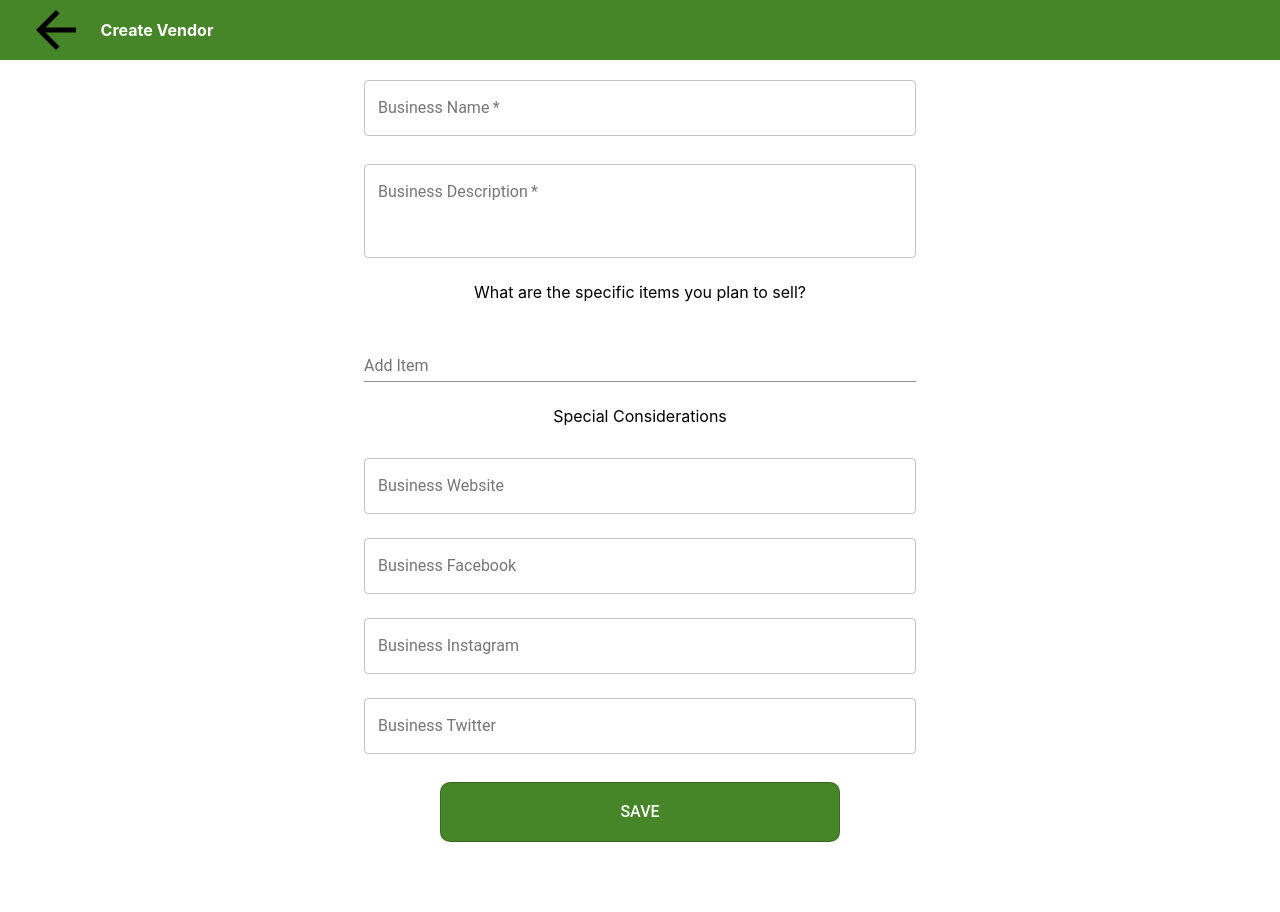
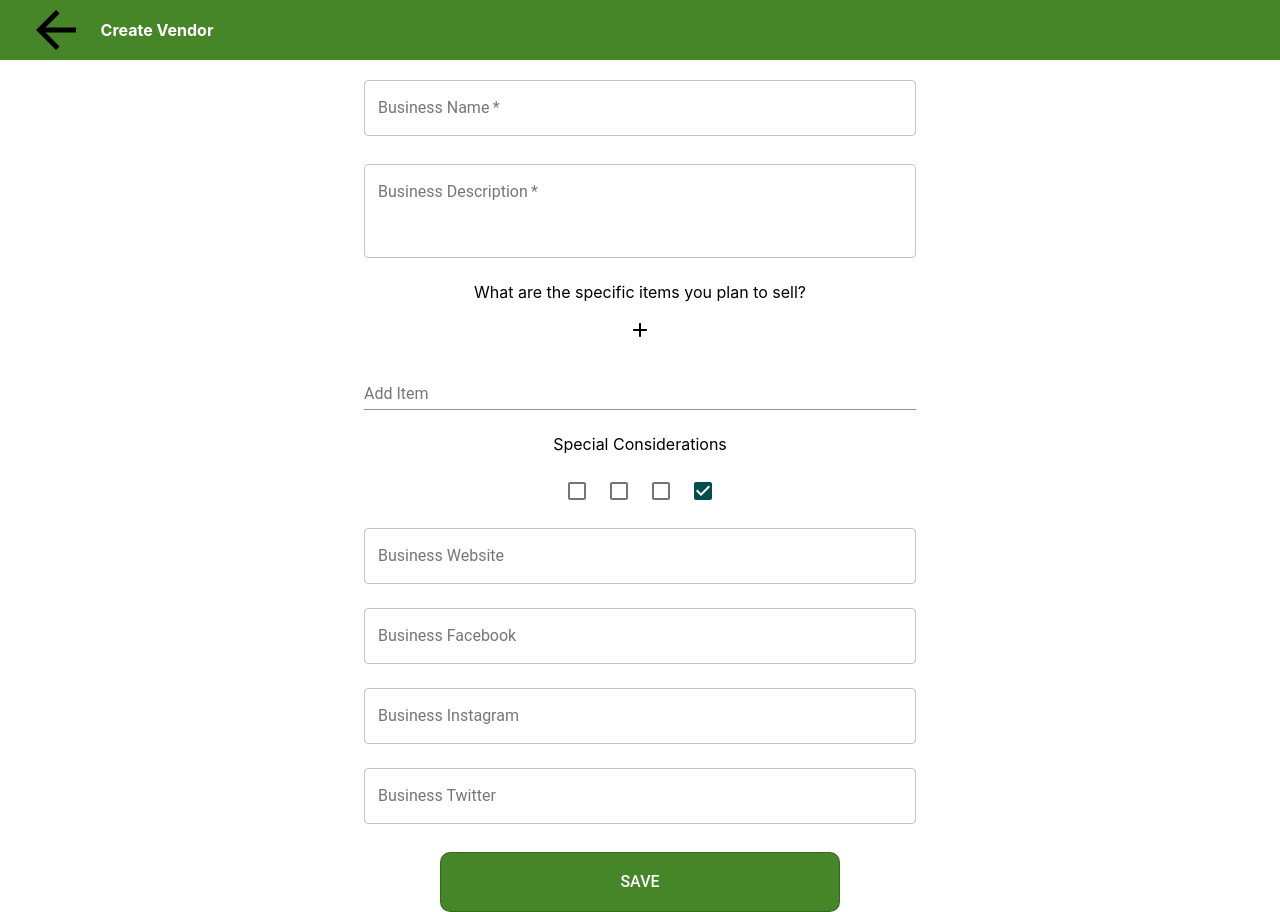
Before and after one commit to labs14-market-organizer/frontend, a React (Create React App) app: page /createvendor in a window 1280 px wide. Before the commit the page ends 842 px from the top, so only its background shows below. Built offline with nearby package versions, Linux system fonts and the light colour scheme; a web font is replaced by a local one.

Commit message:
added checkboxes

```diff
--- a/src/routes/CreateVendor.js
+++ b/src/routes/CreateVendor.js
@@ -1,10 +1,12 @@
 import React from "react";
 import Arrow from "../assets/ic-arrow-back.svg";
+import Add from "../assets/add.svg";
 import {
     TextField,
     Button,
     Typography,
-    Container
+    Container,
+    Checkbox
   } from "@material-ui/core";
 import { connect } from "react-redux";
 import styled from "styled-components";
@@ -34,6 +36,12 @@ class CreateVendor extends React.Component{
         });
       };
 
+    checkChange = e => {
+        this.setState({
+            ...this.state,
+            [e.target.name]: !e.target.value
+        })
+    }
     render() {
         return (
             <div>
@@ -73,6 +81,7 @@ class CreateVendor extends React.Component{
                         multiline
                     />
                     <p>What are the specific items you plan to sell?</p>
+                    <img src={Add} />
                     <TextField
                         id="items"
                         label="Add Item"
@@ -86,6 +95,38 @@ class CreateVendor extends React.Component{
                      <p>
                          Special Considerations
                      </p>
+                     <Checkbox
+                        checked={this.state.electricty}
+                        onChange={this.checkChange}
+                        value="electricty"
+                        inputProps={{
+                        'aria-label': 'primary checkbox',
+                        }}
+                    />
+                    <Checkbox
+                        checked={this.state.ventilation}
+                        onChange={this.checkChange}
+                        value="ventilation"
+                        inputProps={{
+                        'aria-label': 'primary checkbox',
+                        }}
+                    />
+                    <Checkbox
+                        checked={this.state.loud}
+                        onChange={this.checkChange}
+                        value="loud"
+                        inputProps={{
+                        'aria-label': 'primary checkbox',
+                        }}
+                    />
+                    <Checkbox
+                        checked={this.state.other_special}
+                        onChange={this.checkChange}
+                        value="other_special"
+                        inputProps={{
+                        'aria-label': 'primary checkbox',
+                        }}
+                    />
                      <TextField
                         id="website"
                         label="Business Website"
```
Also changed, not shown: src/assets/add.svg (added).
